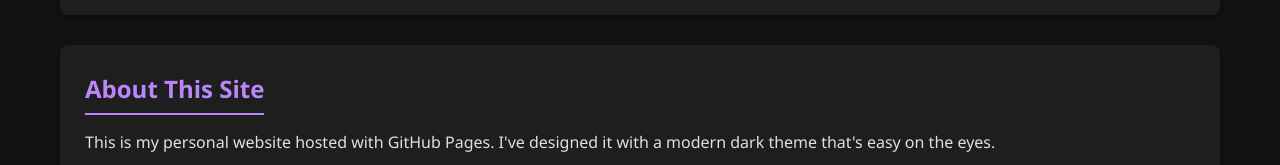
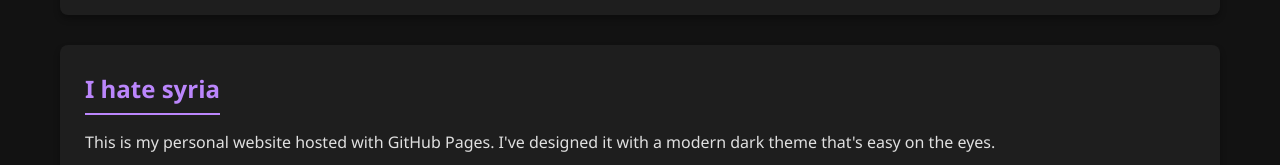
Before and after one commit to OneTrickPony99/drunken-donkey, a plain HTML site: page index.html in a window 1280 px wide. Shown: the part 152-317 px from the top of the page. Drawn offline with Linux system fonts and the light colour scheme.

Commit message:
Update index.html

```diff
--- a/index.html
+++ b/index.html
@@ -23,7 +23,7 @@
 
     <main>
         <section>
-            <h2>About This Site</h2>
+            <h2>I hate syria</h2>
             <p>This is my personal website hosted with GitHub Pages. I've designed it with a modern dark theme that's easy on the eyes.</p>
             <p>Feel free to explore and learn more about my work and interests!</p>
         </section>
```
